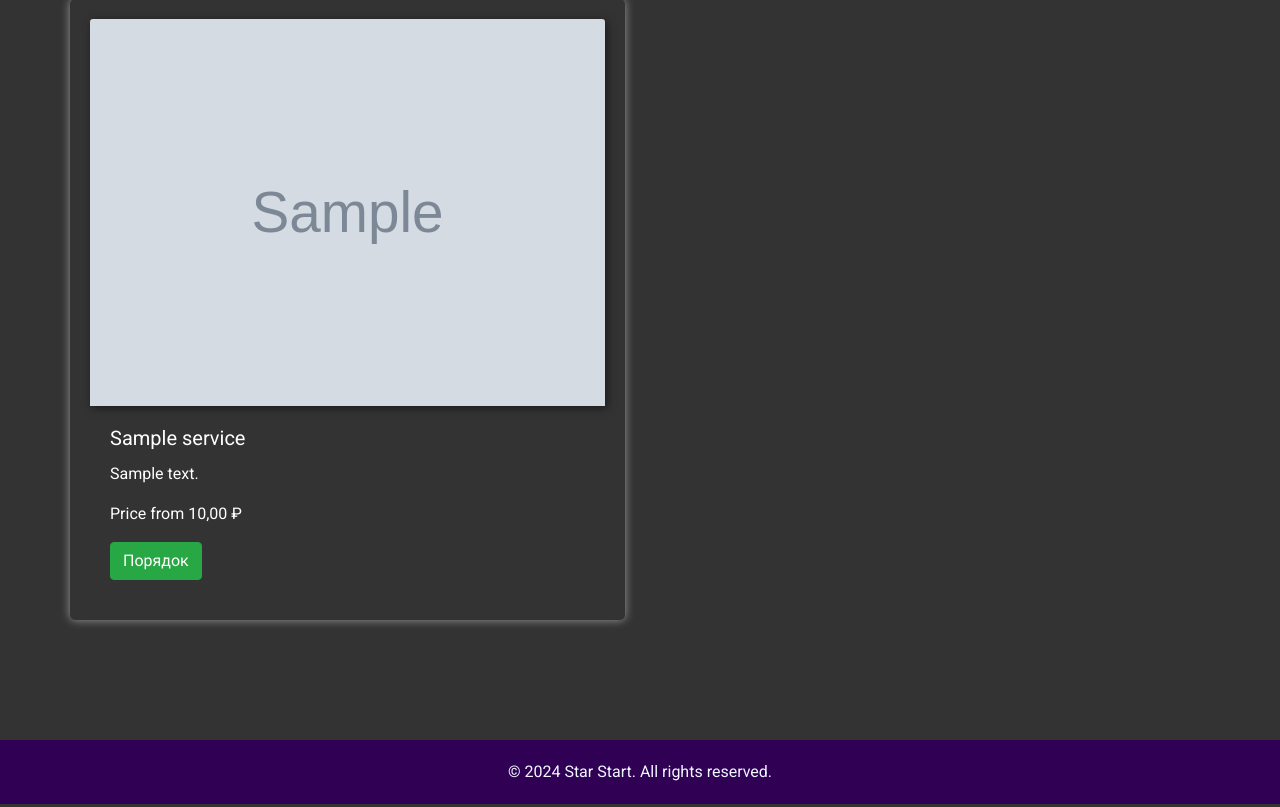
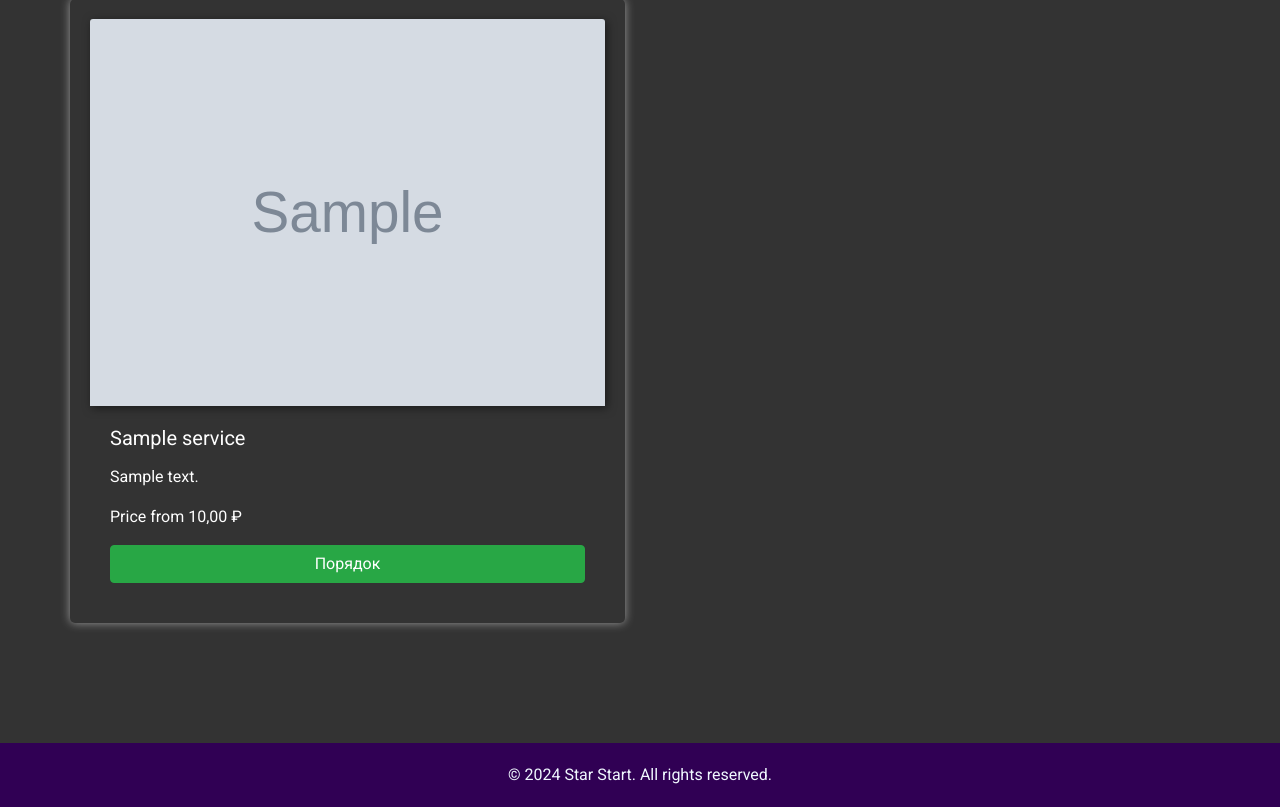
Before and after one commit to dev4ox/stars-start-lk, a Django app: page /lk/services/ in a window 1280 px wide. Shown: the part 255-1062 px from the top of the page. Run offline with Django 5.2, Linux system fonts and the light colour scheme; a user stored in the database is signed in; tables that the repository leaves empty hold one stand-in row (values such as "Sample post"); grey boxes marked "Sample" are stand-in pictures; parts of the project's set-up code (start-up, migrations or seed data) failed here and were passed over; some libraries are stand-ins or nearby versions.

Commit message:
style for services

```diff
--- a/regSaitTest/registration/static/css/style.css
+++ b/regSaitTest/registration/static/css/style.css
@@ -249,32 +249,49 @@ footer p {
   padding: 20px;
   border-radius: 5px;
   box-shadow: 0 0 10px rgba(255, 255, 255, 0.5);
+  display: flex;
+  flex-direction: column;
+  justify-content: space-between;
 }
 .user-card img {
   width: 100%;
   box-shadow: 2px 2px 10px rgba(0, 0, 0, 0.5);
 }
-.user-card .card-order-info {
-  padding: 20px;
+.user-card .card-body {
+  flex: 1;
+  display: flex;
+  flex-direction: column;
+  justify-content: space-between;
 }
-.user-card .card-order-info #id_category {
-  width: 100%;
-  padding: 5px;
-  border-radius: 5px;
-  color: #FFFFFF;
-  background-color: #333;
+.user-card .card-body h5 {
+  margin-bottom: 15px;
 }
-.user-card .card-order-info #id_user_comment {
-  width: 100%;
-  padding: 5px;
-  border-radius: 5px;
-  background-color: #333;
-  color: #fff;
+.user-card .card-body .card-text {
+  flex-grow: 1;
+  position: relative;
+  overflow: hidden;
+  max-height: 14em;
+  text-overflow: ellipsis;
+  white-space: nowrap;
+  cursor: pointer;
+  transition: max-height 0.3s ease;
+  max-height: none;
+  white-space: normal;
 }
-.user-card .card-order-info .order-price {
-  display: inline;
-  align-items: center;
-  font-size: 14pt;
+
+.text-ellipsis {
+  display: -webkit-box;
+  -webkit-line-clamp: 4;
+  -webkit-box-orient: vertical;
+  overflow: hidden;
+  text-overflow: ellipsis;
+  white-space: normal;
+  cursor: pointer;
+}
+
+.text-ellipsis.expanded {
+  -webkit-line-clamp: unset;
+  max-height: none;
 }
 
 .card-header {
--- a/regSaitTest/registration/static/css/style.scss
+++ b/regSaitTest/registration/static/css/style.scss
@@ -313,33 +313,55 @@ footer {
     padding: 20px;
     border-radius: 5px;
     box-shadow: 0 0 10px rgba(255, 255, 255, 0.5);
+    display: flex;
+    flex-direction: column;
+    justify-content: space-between;
+
     img {
         width: 100%;
         box-shadow: 2px 2px 10px rgba(0, 0, 0, 0.5);
     }
-    .card-order-info {
-        padding: 20px;
-        #id_category {
-            width: 100%;
-            padding: 5px;
-            border-radius: 5px;
-            color: $white;
-            background-color: $background-color;
+
+    .card-body {
+        flex: 1;
+        display: flex;
+        flex-direction: column;
+        justify-content: space-between;
+
+        h5 {
+            margin-bottom: 15px;
         }
-        #id_user_comment {
-            width: 100%;
-            padding: 5px;
-            border-radius: 5px;
-            background-color: $background-color;
-            color: $text-color;
-        }
-        .order-price {
-            display: inline;
-            align-items: center;
-            font-size: 14pt;
+
+        .card-text {
+            flex-grow: 1;
+            position: relative;
+            overflow: hidden;
+            max-height: 14em;
+            text-overflow: ellipsis;
+            white-space: nowrap;
+            cursor: pointer;
+            transition: max-height 0.3s ease;
+            max-height: none;
+            white-space: normal;
         }
     }
 }
+
+.text-ellipsis {
+    display: -webkit-box;
+    -webkit-line-clamp: 4;
+    -webkit-box-orient: vertical;
+    overflow: hidden;
+    text-overflow: ellipsis;
+    white-space: normal;
+    cursor: pointer;
+}
+
+.text-ellipsis.expanded {
+    -webkit-line-clamp: unset;
+    max-height: none;
+}
+
 
 // Admin-specific styles
 .card-header {
--- a/regSaitTest/registration/templates/services.html
+++ b/regSaitTest/registration/templates/services.html
@@ -15,7 +15,7 @@
             <img src="{{ service.image_path.url }}" class="card-img-top" alt="{% trans 'Service' %}">
             <div class="card-body">
                 <h5 class="card-title">{{ service.title }}</h5>
-                <p class="card-text">{{ service.description }}</p>
+                <p class="card-text text-ellipsis" data-full-text="{{ service.description }}">{{ service.description }}</p>
                 {% if min_cost_categories_list %}
                     <p>{% trans 'Price from' %} {{ min_cost_categories_list|get_by_index:index }} ₽</p>
                 {% endif %}
@@ -26,3 +26,23 @@
     {% endfor %}
 </div>
 {% endblock %}
+{% block scripts %}
+<script>
+    document.addEventListener('DOMContentLoaded', function () {
+        const cards = document.querySelectorAll('.card-text');
+
+        cards.forEach(card => {
+            const fullText = card.getAttribute('data-full-text');
+            card.addEventListener('click', function () {
+                if (card.classList.contains('expanded')) {
+                    card.classList.remove('expanded');
+                    card.textContent = fullText.slice(0, 207) + '...';
+                } else {
+                    card.classList.add('expanded');
+                    card.textContent = fullText;
+                }
+            });
+        });
+    });
+</script>
+{% endblock %}
```
Also changed, not shown: 1 other file.
